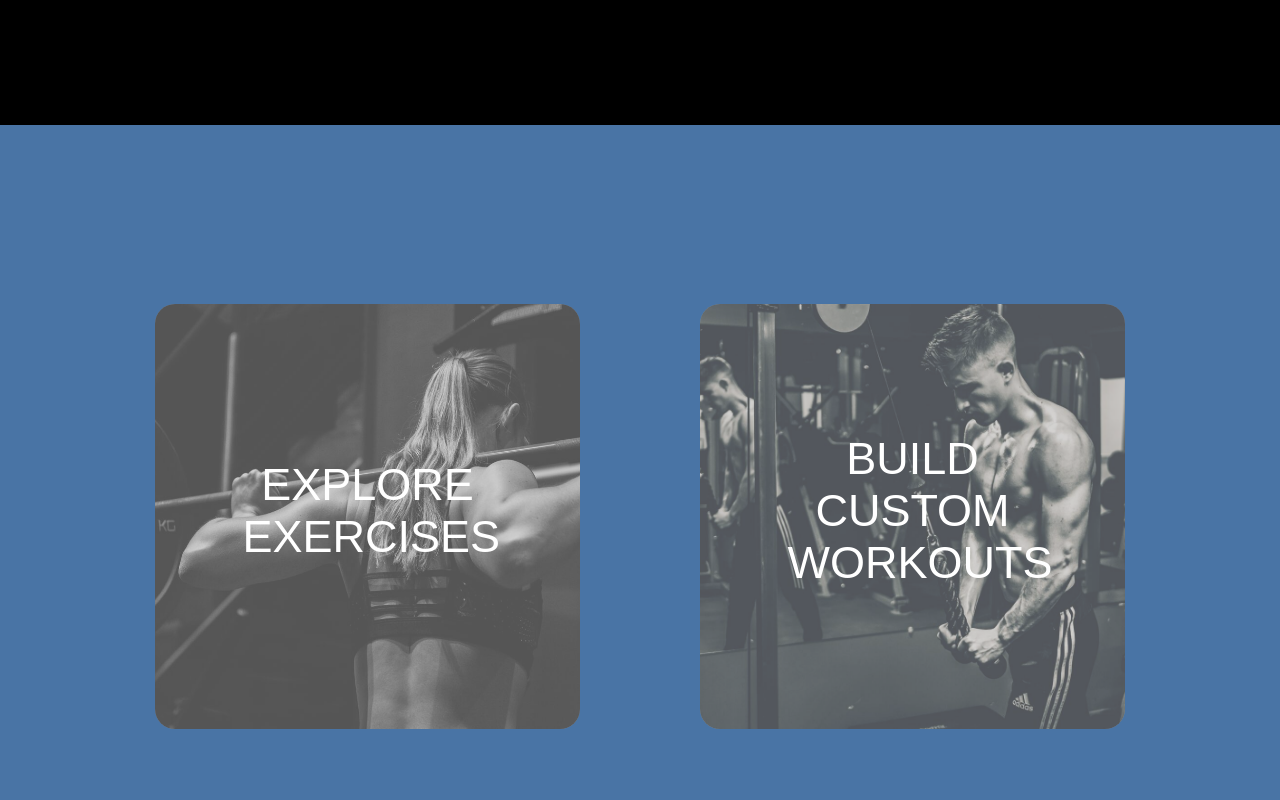
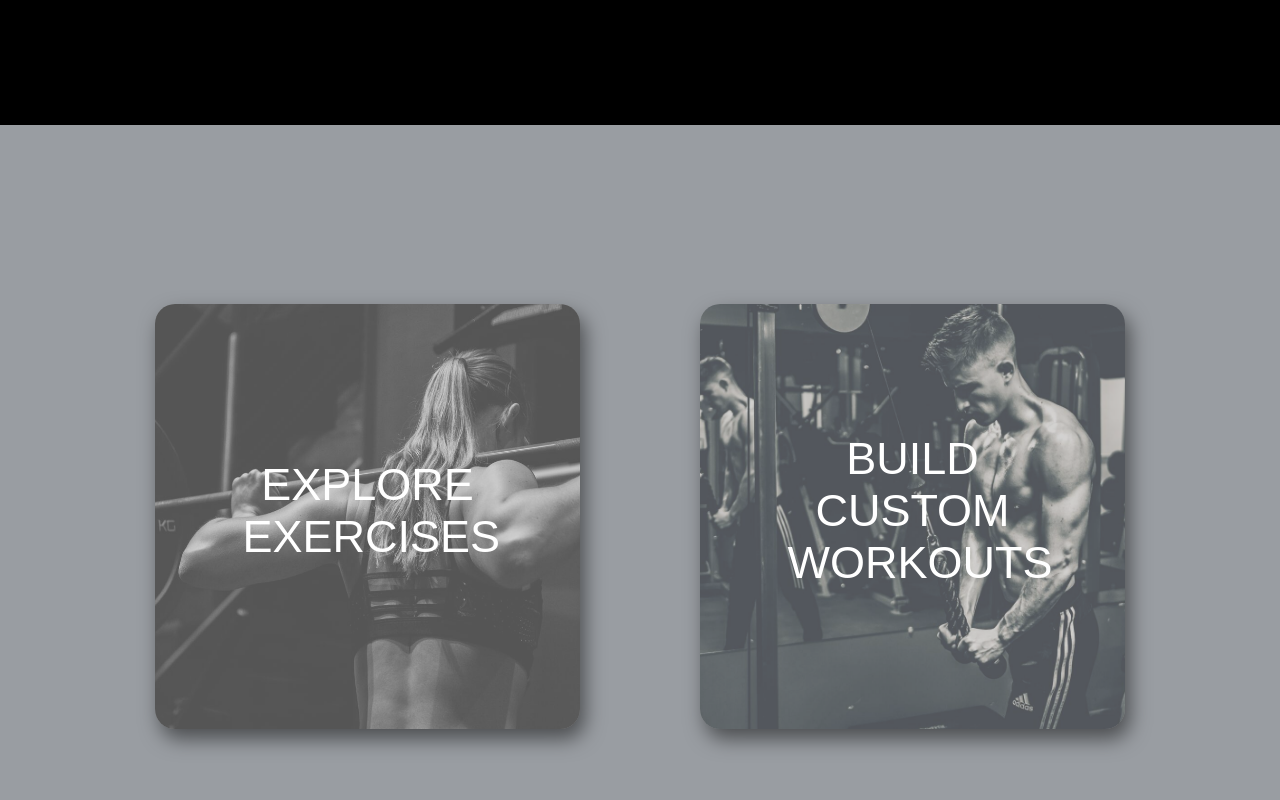
Before and after one commit to sadena27/workout-lab, a React (Create React App) app: page / in a window 1280 px wide. Shown: the part 660-1460 px from the top of the page. Built offline with nearby package versions, Linux system fonts and the light colour scheme.

Commit message:
Changed section color

```diff
--- a/src/Homepage.css
+++ b/src/Homepage.css
@@ -13,7 +13,6 @@
 }
 
 .intro__info {
-    margin-bottom: 30px;
     text-align: center;
 }
 
@@ -57,7 +56,7 @@
     justify-content: center;
     align-items: center;
     flex-flow: wrap;
-    background-color: #4974a5;
+    background-color: #999da2;
     min-height: 94vh;
     height: auto;
     padding: 15px 0px;
@@ -69,11 +68,10 @@
     background-color: #aaaaaa;
     font-size: 45px;
     border-radius: 20px;
-    margin: 10px 60px;
-    color: white;
-    display: flex;
+    margin: 10px 60px;    display: flex;
     justify-content: center;
     align-items: center;
+    box-shadow: 5px 10px 20px rgba(0, 0, 0, 0.5);
 }
 
 .exploreBox_card_exercise {
@@ -85,7 +83,6 @@
     background-size: 140% 100%;
     height: inherit;
     width: inherit;
-    background-repeat: no-repeat;
     background-position: center;
     border-radius: inherit;
 }
@@ -99,7 +96,6 @@
     background-size: 130% 100%;
     height: inherit;
     width: inherit;
-    background-repeat: no-repeat;
     background-position: center;
     border-radius: inherit;
 }
```
